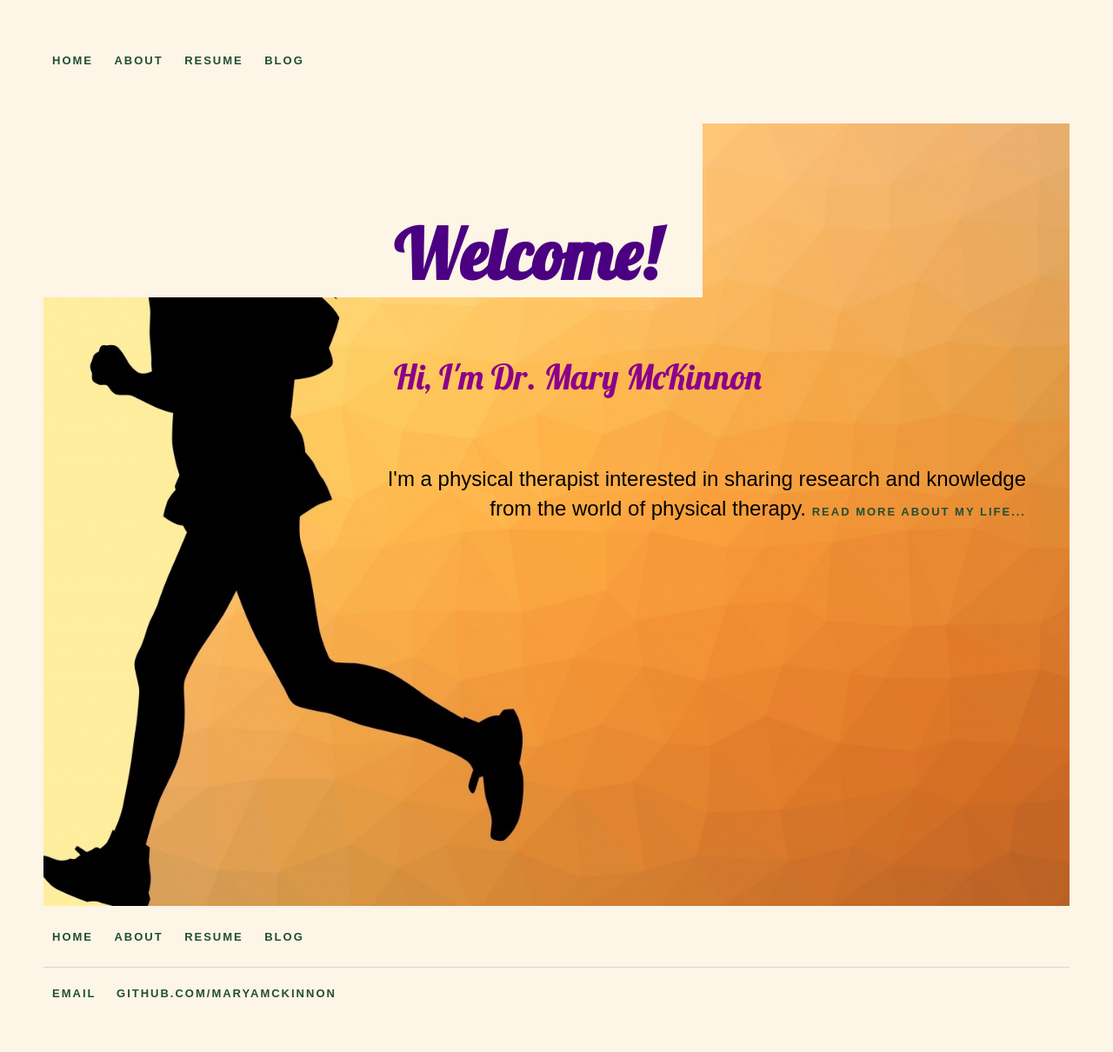
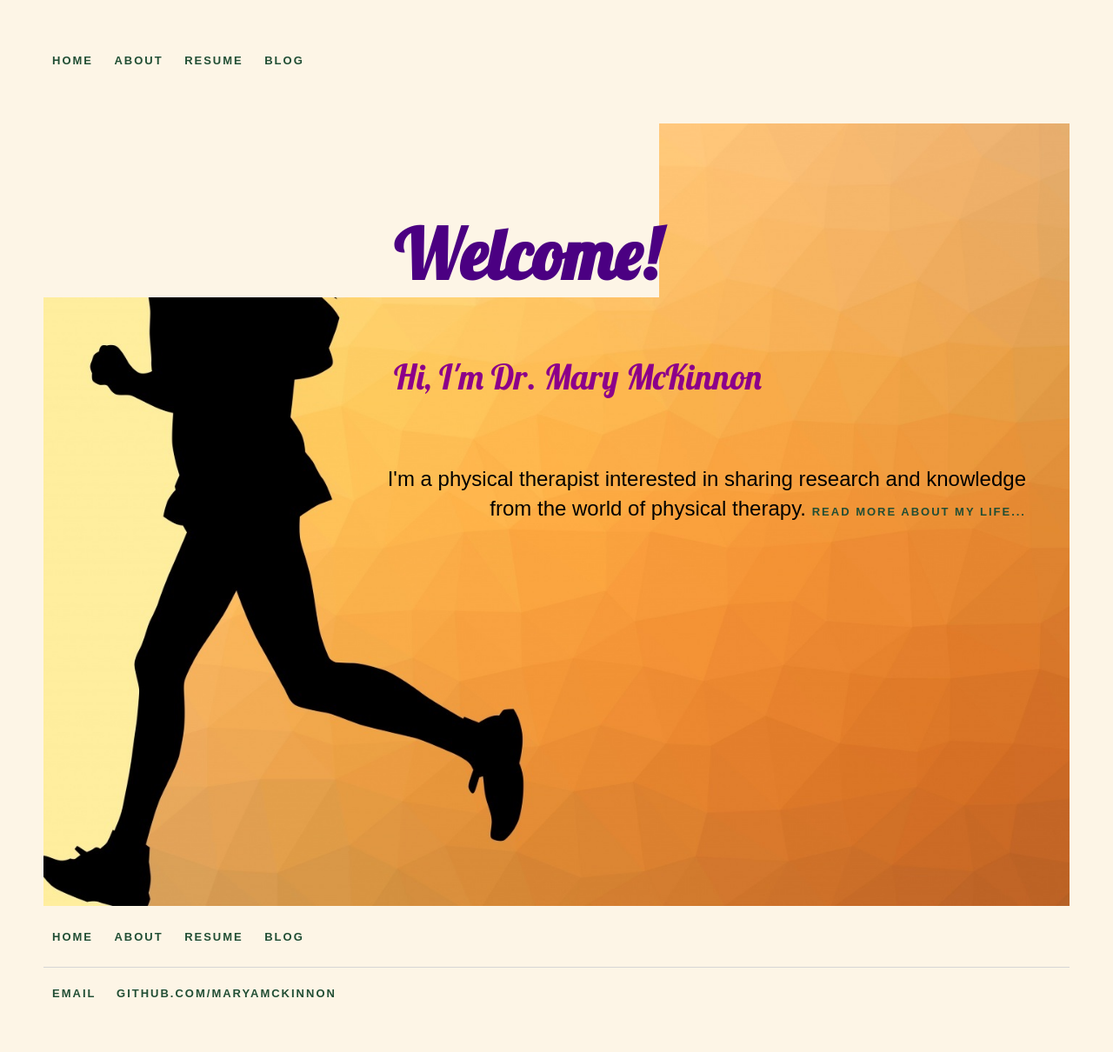
Before and after one commit to maryamckinnon/maryamckinnon.github.io, a Jekyll site: the page built from index.html, in a window 1280 px wide. Shown: the whole page at 87% size. Built offline with Jekyll 4.4.1, drawn with Linux system fonts in a browser that asks for light colours.

Commit message:
Update main.css

```diff
--- a/css/main.css
+++ b/css/main.css
@@ -49,7 +49,6 @@ h1 {
   font-family: 'Lobster', sans-serif;
   font-size: 80px;
   padding-top: 100px;
-  padding-right: 50px;
   font-weight: bold;
   text-align: right;
   background-color: oldlace;
```
